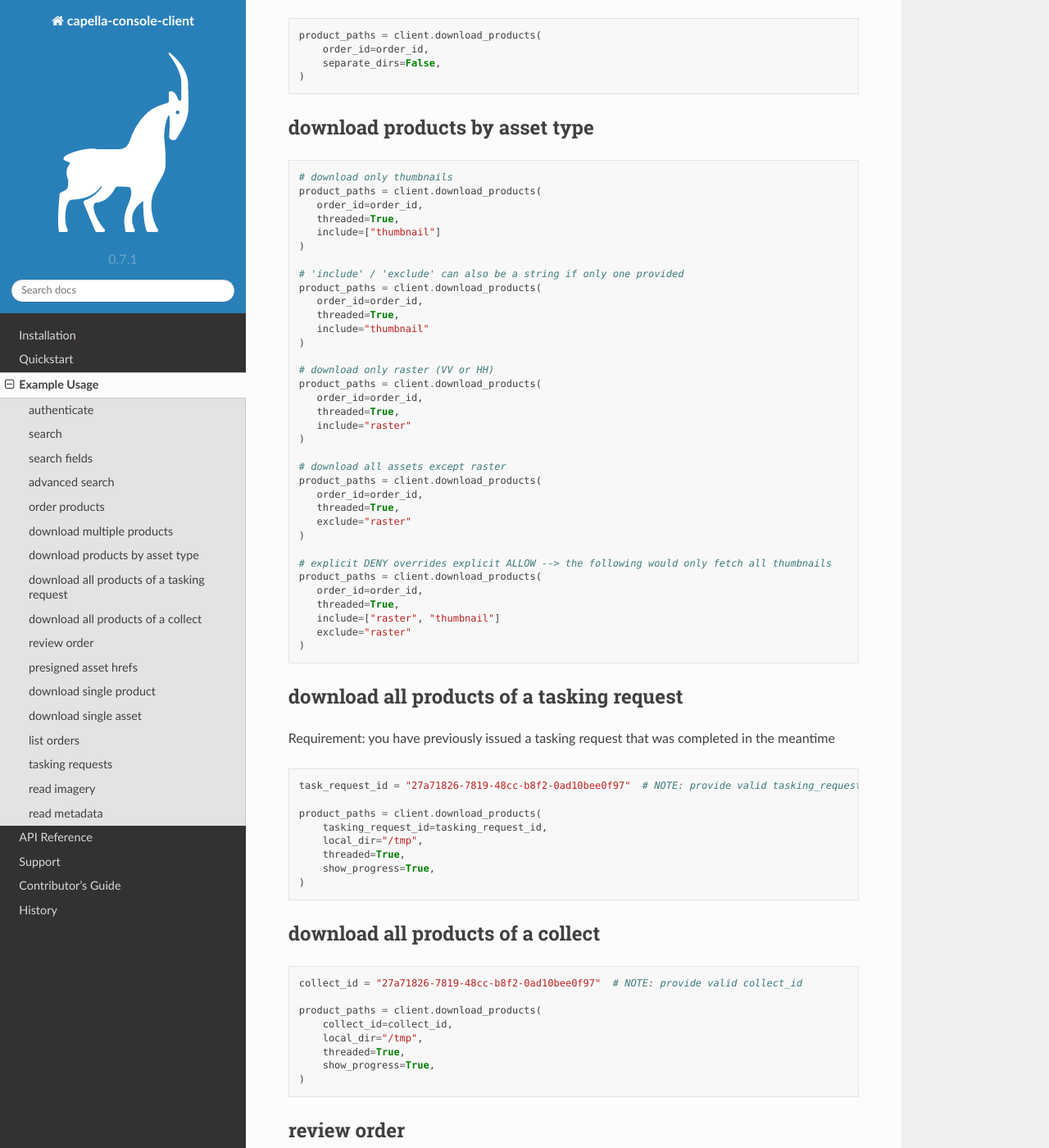
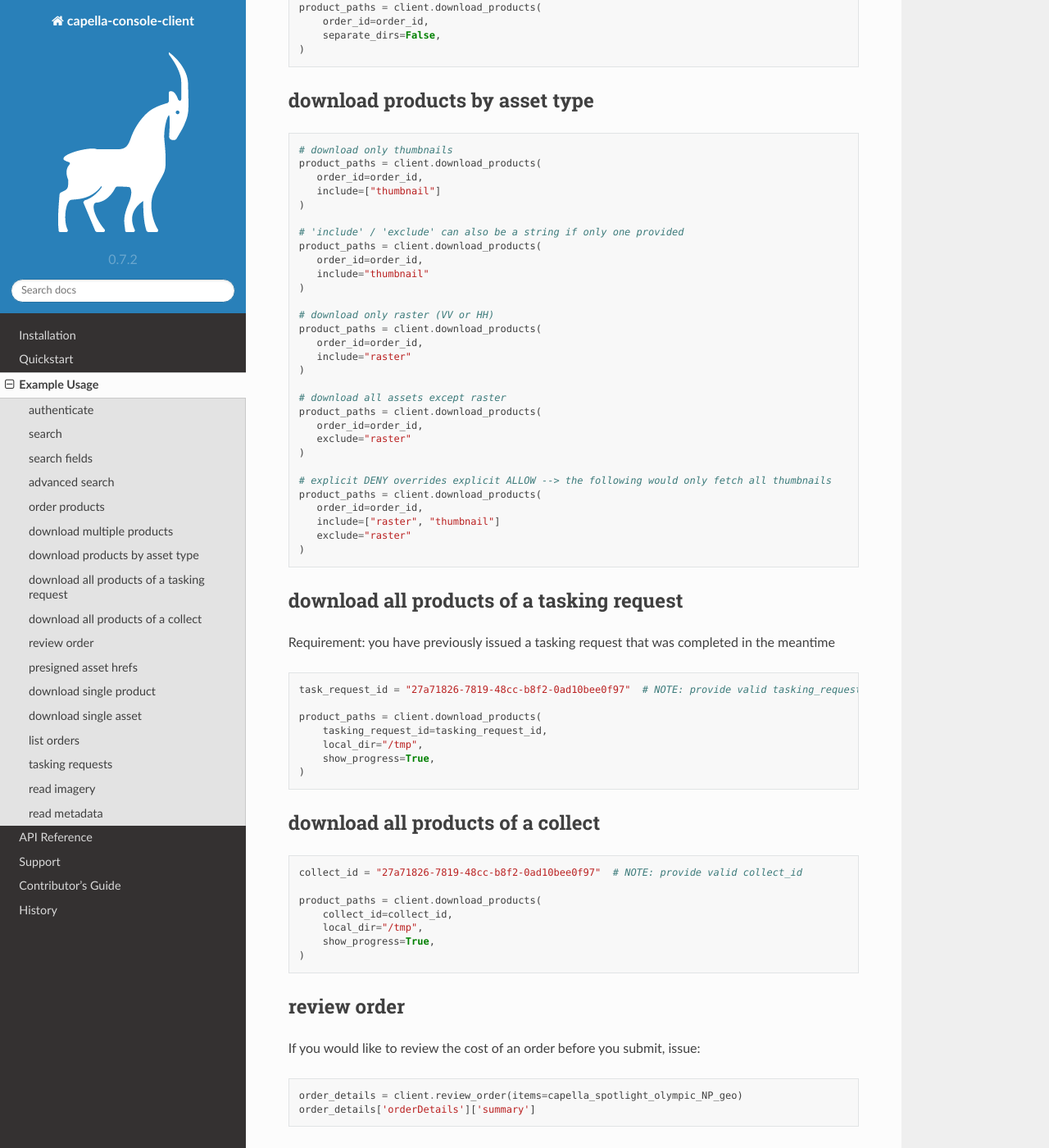
Before and after one commit to capellaspace/console-client, a Sphinx documentation site: the page built from docs/pages/example_usage.rst, in a window 1280 px wide and 1400 px high, scrolled down 6160 px. Shown: the whole window at 82% size. Built offline with Sphinx 7.4.7 and the Read the Docs theme 2.0.0, drawn with Linux system fonts in a browser that asks for light colours; some of the changed text lies outside the part shown.

Commit message:
prep 0.7.2 release

```diff
--- a/capella_console_client/version.py
+++ b/capella_console_client/version.py
@@ -1 +1 @@
-__version__ = "0.7.1"
+__version__ = "0.7.2"
--- a/docs/pages/example_usage.rst
+++ b/docs/pages/example_usage.rst
@@ -372,7 +372,6 @@ Download assets of previously ordered products to local disk.
     product_paths = client.download_products(
         order_id=order_id,
         local_dir="/tmp",
-        threaded=True,
         show_progress=True,
     )
 
@@ -381,7 +380,6 @@ Download assets of previously ordered products to local disk.
     local_thumb_path = client.download_products(
         order_id=order_id,
         local_dir="/tmp",
-        threaded=True,
         show_progress=True,
         override=True
     )
@@ -432,35 +430,30 @@ download products by asset type
     # download only thumbnails
     product_paths = client.download_products(
        order_id=order_id,
-       threaded=True,
        include=["thumbnail"]
     )
 
     # 'include' / 'exclude' can also be a string if only one provided
     product_paths = client.download_products(
        order_id=order_id,
-       threaded=True,
        include="thumbnail"
     )
 
     # download only raster (VV or HH)
     product_paths = client.download_products(
        order_id=order_id,
-       threaded=True,
        include="raster"
     )
 
     # download all assets except raster
     product_paths = client.download_products(
        order_id=order_id,
-       threaded=True,
        exclude="raster"
     )
 
     # explicit DENY overrides explicit ALLOW --> the following would only fetch all thumbnails
     product_paths = client.download_products(
        order_id=order_id,
-       threaded=True,
        include=["raster", "thumbnail"]
        exclude="raster"
     )
@@ -477,7 +470,6 @@ Requirement: you have previously issued a tasking request that was completed in
     product_paths = client.download_products(
         tasking_request_id=tasking_request_id,
         local_dir="/tmp",
-        threaded=True,
         show_progress=True,
     )
 
@@ -493,7 +485,6 @@ download all products of a collect
     product_paths = client.download_products(
         collect_id=collect_id,
         local_dir="/tmp",
-        threaded=True,
         show_progress=True,
     )
 
--- a/docs/pages/quickstart.rst
+++ b/docs/pages/quickstart.rst
@@ -30,7 +30,6 @@ Execute the following snippet to authenticate with Capella's Console API and **s
   product_paths = client.download_products(
       order_id=order_id,
       local_dir='/tmp',
-      threaded=True,
       show_progress=True
   )
 
--- a/pyproject.toml
+++ b/pyproject.toml
@@ -1,6 +1,6 @@
 [tool.poetry]
 name = "capella-console-client"
-version = "0.7.1"
+version = "0.7.2"
 description = "Python SDK for api.capellaspace.com (search, order, download)"
 authors = ["Thomas Beyer <thomas.beyer@capellaspace.com>"]
 repository = "https://github.com/capellaspace/console-client"
@@ -16,6 +16,7 @@ classifiers=[
     "Programming Language :: Python :: 3.8",
     "Programming Language :: Python :: 3.9",
     "Topic :: Software Development :: Libraries",
+    "Topic :: Scientific/Engineering :: Image Processing",
 ]
 keywords = [ "CapellaSpace", "earth observation", "Capella Console",]
 readme = "README.md"
```
Also changed, not shown: README.md (+1 -2 lines).
